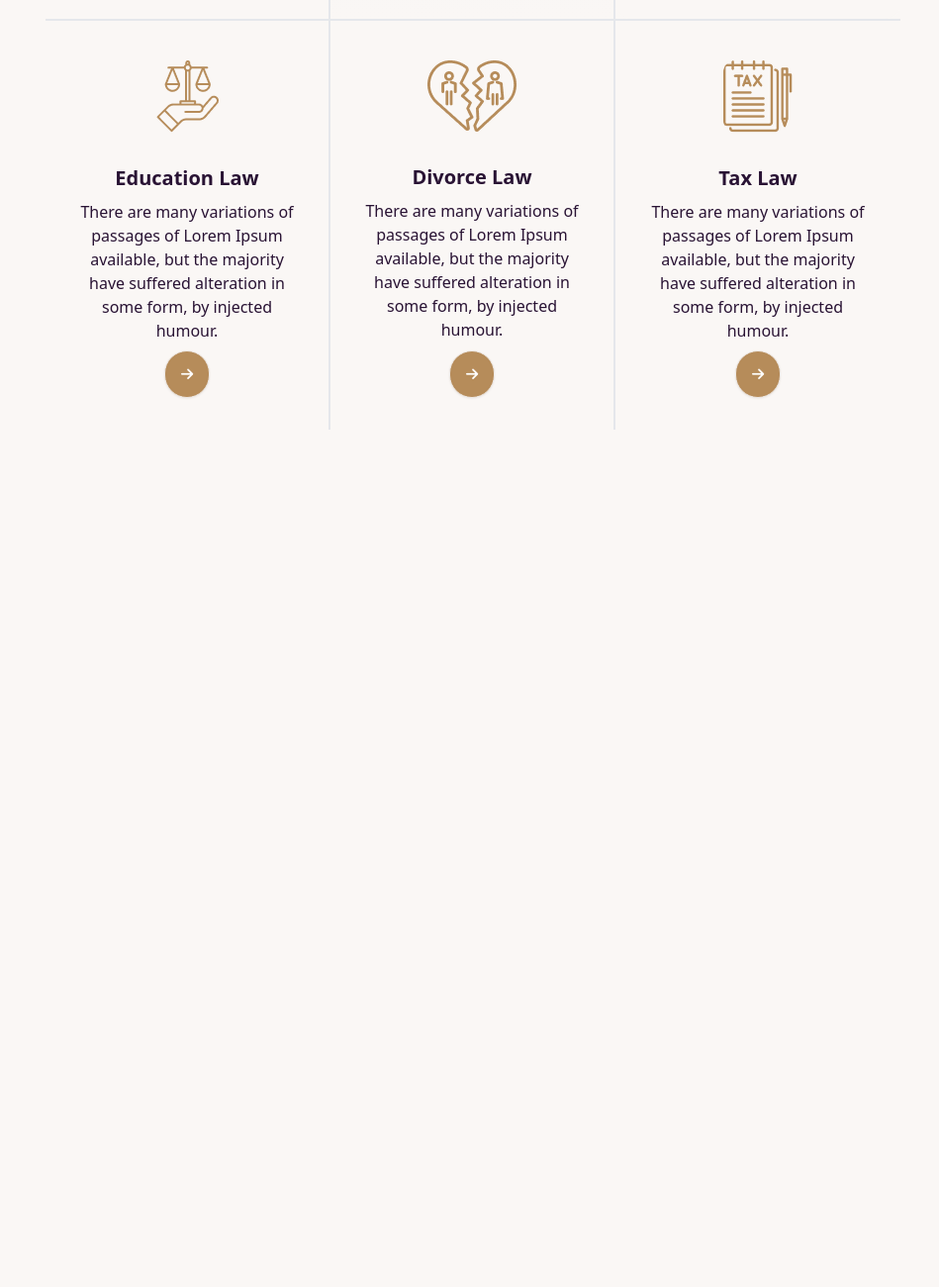
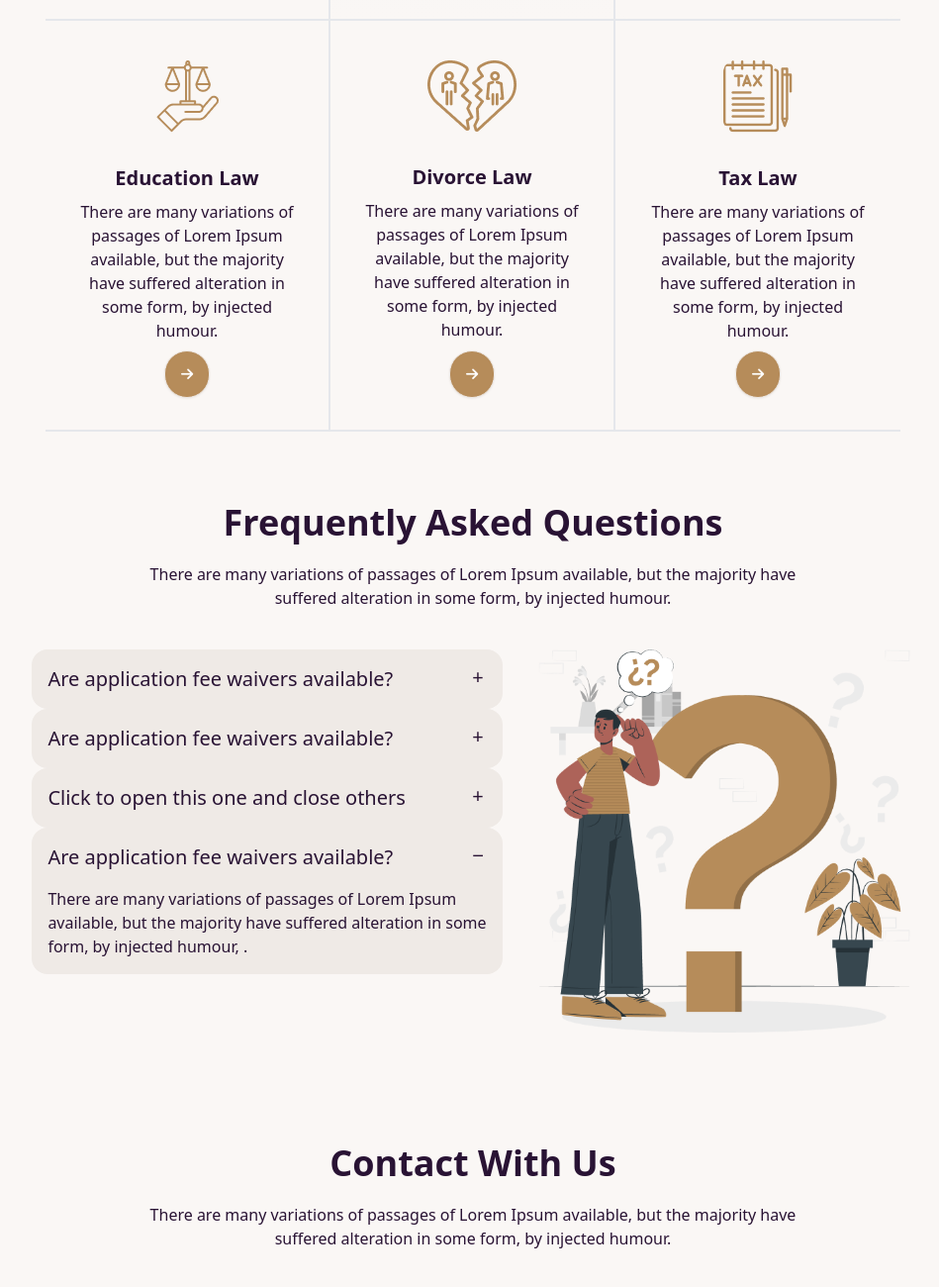
Before and after one commit to rahathossainn/justice-website, a plain HTML site: page index.html in a window 1280 px wide. Shown: the part 1490-2790 px from the top of the page at 99% size, without its empty margins (162-1111 px from the left). Before the commit the page ends 1964 px from the top, so only its background shows below. Drawn offline with nearby package versions, Linux system fonts and the light colour scheme.

Commit message:
done faq section

```diff
--- a/index.html
+++ b/index.html
@@ -30,10 +30,10 @@
             <div class="navbar-center hidden lg:flex">
               <ul class="menu menu-horizontal px-1">
                   <li><a>Home</a></li>
-                  <li><a>Services ></a></li>
-                  <li><a>Cases ></a></li>
-                  <li><a>Blog ></a></li>
-                  <li><a>Contact ></a></li>
+                  <li><a>Services ❯</a></li>
+                  <li><a>Cases ❯</a></li>
+                  <li><a>Blog ❯</a></li>
+                  <li><a>Contact ❯</a></li>
               </ul>
             </div>
             <div class="mr-16 navbar-end">
@@ -99,7 +99,7 @@
                   </div>
             </div>
             <div class="flex justify-center -my-10">
-                <div class="card w-72 bg-base-100 rounded-none border-t-2 border-r-2">
+                <div class="card w-72 bg-base-100 rounded-none border-t-2 border-b-2 border-r-2">
                     <figure class="px-10 pt-10">
                       <img src="./images/education.png" alt="Shoes" class="rounded-xl" />
                     </figure>
@@ -111,7 +111,7 @@
                       </div>
                     </div>
                   </div>
-                <div class="card w-72 bg-base-100 rounded-none border-t-2 border-r-2">
+                <div class="card w-72 bg-base-100 rounded-none border-t-2 border-b-2 border-r-2">
                     <figure class="px-10 pt-10">
                       <img src="./images/divorce.png" alt="Shoes" class="rounded-xl" />
                     </figure>
@@ -123,7 +123,7 @@
                       </div>
                     </div>
                   </div>
-                <div class="card w-72 bg-base-100 rounded-none border-t-2">
+                <div class="card w-72 bg-base-100 rounded-none border-t-2 border-b-2">
                     <figure class="px-10 pt-10">
                       <img src="./images/tax.png" alt="Shoes" class="rounded-xl" />
                     </figure>
@@ -137,7 +137,60 @@
                   </div>
             </div>
         </section>
-
+        <!-- Frequently Asked Questions -->
+        <section class="my-28">
+          <h1 class="text-4xl font-bold text-center my-5">Frequently Asked Questions</h1>
+          <p class="text-center">There are many variations of passages of Lorem Ipsum available, but the majority have <br> suffered alteration in some form, by injected humour.</p>
+          <div class="flex justify-center space-x-8 mt-10">
+            <div>
+              <div class="collapse collapse-plus bg-base-200">
+                <input type="radio" name="my-accordion-3" checked="checked" />
+                <div class="collapse-title text-xl font-medium">
+                  Are application fee waivers available?
+                </div>
+                <div class="collapse-content">
+                  <p>There are many variations of passages of Lorem Ipsum <br> available, but the majority have suffered alteration in some <br> form, by injected humour, . </p>
+                </div>
+              </div>
+              <div class="collapse collapse-plus bg-base-200">
+                <input type="radio" name="my-accordion-3" />
+                <div class="collapse-title text-xl font-medium">
+                  Are application fee waivers available?
+                </div>
+                <div class="collapse-content">
+                  <p>There are many variations of passages of Lorem Ipsum <br> available, but the majority have suffered alteration in some <br> form, by injected humour, . </p>
+                </div>
+              </div>
+              <div class="collapse collapse-plus bg-base-200">
+                <input type="radio" name="my-accordion-3" />
+                <div class="collapse-title text-xl font-medium">
+                  Click to open this one and close others
+                </div>
+                <div class="collapse-content">
+                  <p>There are many variations of passages of Lorem Ipsum <br> available, but the majority have suffered alteration in some <br> form, by injected humour, . </p>
+                </div>
+              </div>
+              <div class="collapse collapse-plus bg-base-200">
+                <input type="radio" name="my-accordion-3" checked="checked" />
+                <div class="collapse-title text-xl font-medium">
+                  Are application fee waivers available?
+                </div>
+                <div class="collapse-content">
+                  <p>There are many variations of passages of Lorem Ipsum <br> available, but the majority have suffered alteration in some <br> form, by injected humour, . </p>
+                </div>
+              </div>
+            </div>
+            <!-- faq image -->
+            <div class="">
+              <img class="w-96" src="./images/faq.png" alt="">
+            </div>
+          </div>
+        </section>
+        <!-- contact -->
+        <section class="my-28">
+          <h1 class="text-4xl font-bold text-center my-5">Contact With Us</h1>
+          <p class="text-center">There are many variations of passages of Lorem Ipsum available, but the majority have <br> suffered alteration in some form, by injected humour.</p>
+        </section>
     </main>
     <footer>
 
```
